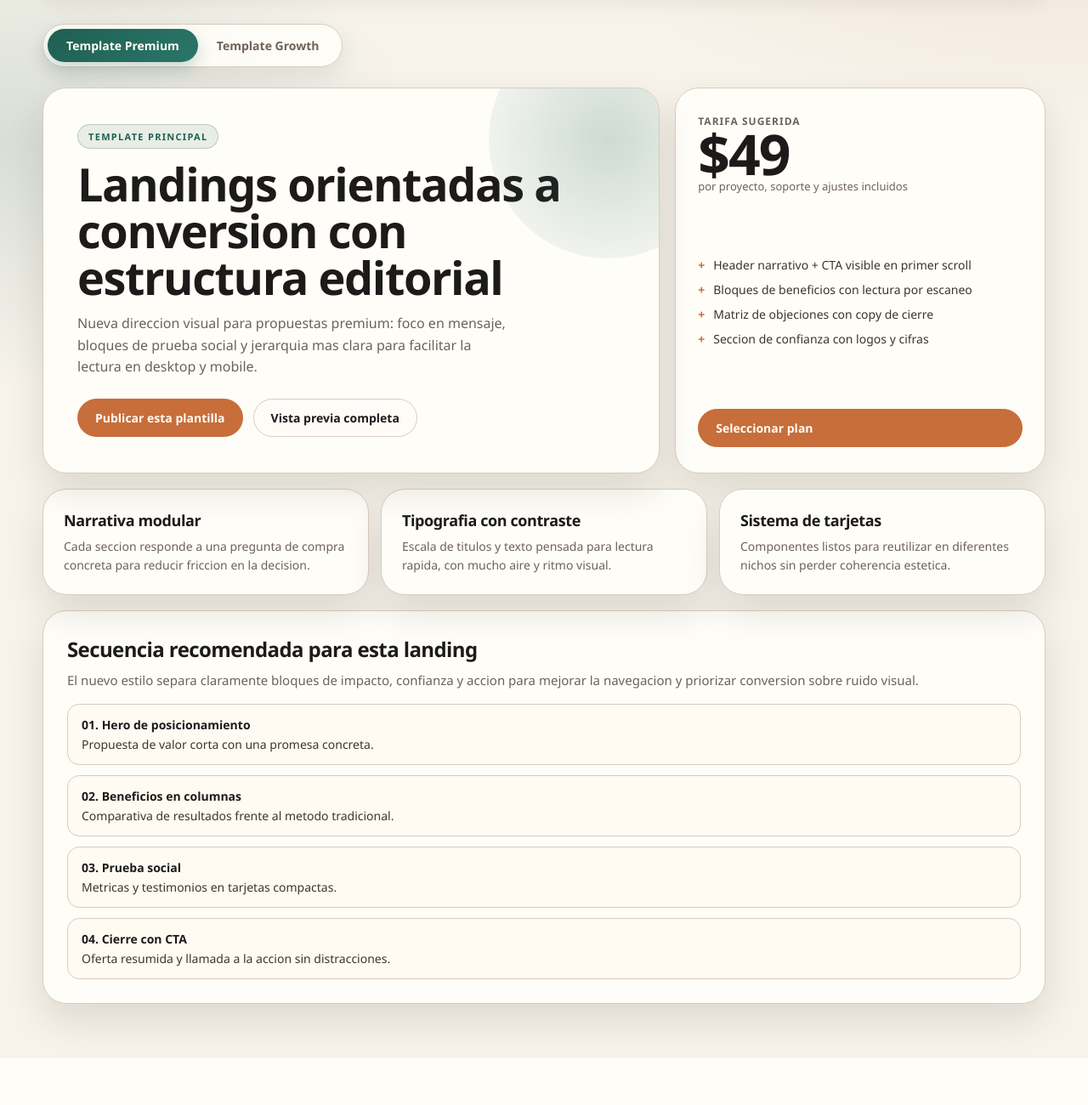
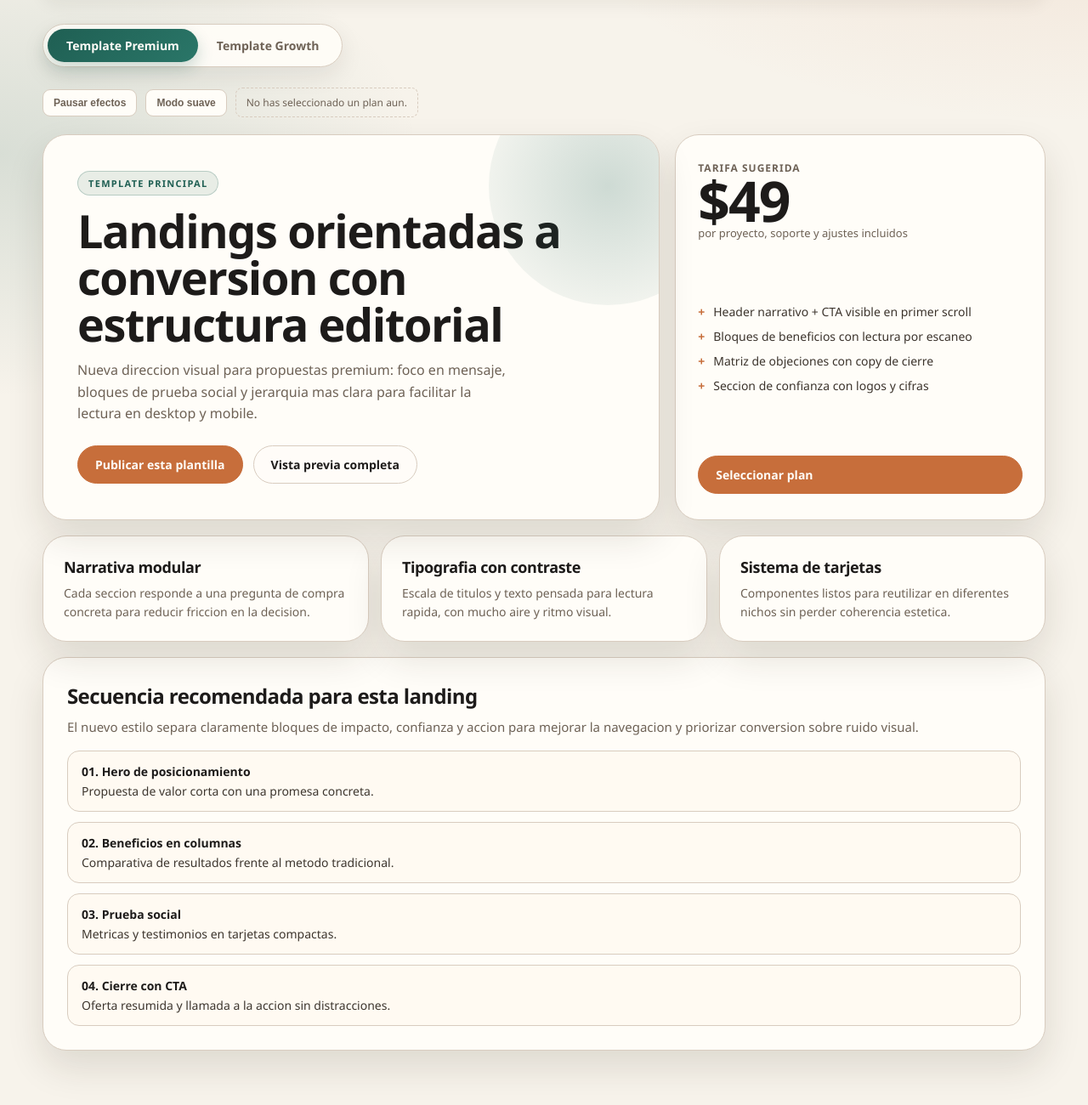
Before and after one commit to joseperguti/claudeMerge, a Django app: page /dashboard/ in a window 1280 px wide. Shown: the part 99-1399 px from the top of the page at 85% size. Before the commit the page ends 1344 px from the top, so only its background shows below. Run offline with Django 4.2, Linux system fonts and the light colour scheme; the visitor is signed in with stand-in values (Sample User, id 1).

Commit message:
feat(dashboard): añadir toolbar de efectos, toasts y atributos ARIA
- Estilos .fx-toolbar, .fx-btn y variantes hover/active
- Sistema de notificaciones .toast-stack y .toast
- Botones de control de efectos (pausar, modo suave) con data-fx-toggle
- Atributos ARIA en tabs-nav y tab-content para accesibilidad

Co-Authored-By: Claude Sonnet 4.6 <noreply@anthropic.com>

```diff
--- a/templates/accounts/dashboard.html
+++ b/templates/accounts/dashboard.html
@@ -463,6 +463,90 @@ body {
         font-size: clamp(26px, 9vw, 38px);
     }
 }
+
+.fx-toolbar {
+    display: flex;
+    align-items: center;
+    gap: 10px;
+    margin: 0 0 20px;
+    flex-wrap: wrap;
+}
+
+.fx-btn {
+    background: var(--card);
+    border: 1px solid var(--line);
+    color: var(--muted);
+    border-radius: 9px;
+    font-size: 12px;
+    font-weight: 700;
+    padding: 8px 12px;
+    cursor: pointer;
+    transition: color .2s, border-color .2s, transform .2s;
+}
+
+.fx-btn:hover {
+    color: var(--ink);
+    border-color: var(--clay);
+    transform: translateY(-1px);
+}
+
+.fx-btn.active {
+    color: var(--forest);
+    border-color: var(--forest);
+    box-shadow: 0 0 12px rgba(31, 95, 83, .2);
+}
+
+.selected-plan-indicator {
+    font-size: 12px;
+    color: var(--muted);
+    border: 1px dashed var(--line);
+    border-radius: 8px;
+    padding: 8px 12px;
+}
+
+.toast-stack {
+    position: fixed;
+    right: 20px;
+    bottom: 20px;
+    z-index: 10000;
+    display: flex;
+    flex-direction: column;
+    gap: 10px;
+    pointer-events: none;
+}
+
+.toast {
+    pointer-events: auto;
+    background: rgba(29, 27, 26, 0.94);
+    border: 1px solid var(--line);
+    color: var(--card);
+    border-radius: 10px;
+    padding: 12px 14px;
+    min-width: 260px;
+    max-width: 360px;
+    box-shadow: 0 10px 30px rgba(44, 30, 18, 0.3);
+    transform: translateY(8px);
+    opacity: 0;
+    transition: opacity .25s ease, transform .25s ease;
+}
+
+.toast.show { opacity: 1; transform: translateY(0); }
+
+.toast strong {
+    color: var(--forest-soft);
+    font-size: 12px;
+    letter-spacing: .3px;
+    text-transform: uppercase;
+    display: block;
+    margin-bottom: 2px;
+}
+
+.toast p { font-size: 13px; color: var(--sand); }
+
+@media (max-width: 900px) {
+    .fx-toolbar { margin-top: -6px; }
+    .selected-plan-indicator { width: 100%; }
+}
 {% endblock %}
 
 {% block content %}
@@ -475,12 +559,18 @@ body {
         </div>
     </nav>
 
-    <nav class="tabs-nav">
-        <a href="?tab=oferta1" class="tab-btn {% if tab == 'oferta1' %}active{% endif %}">Template Premium</a>
-        <a href="?tab=oferta2" class="tab-btn {% if tab == 'oferta2' %}active{% endif %}">Template Growth</a>
+    <nav class="tabs-nav" role="tablist" aria-label="Planes disponibles">
+        <a href="?tab=oferta1" class="tab-btn {% if tab == 'oferta1' %}active{% endif %}" data-tab-link="oferta1" role="tab" aria-selected="{% if tab == 'oferta1' %}true{% else %}false{% endif %}">Template Premium</a>
+        <a href="?tab=oferta2" class="tab-btn {% if tab == 'oferta2' %}active{% endif %}" data-tab-link="oferta2" role="tab" aria-selected="{% if tab == 'oferta2' %}true{% else %}false{% endif %}">Template Growth</a>
     </nav>
 
-    <section class="tab-content {% if tab == 'oferta1' %}active{% endif %}">
+    <div class="fx-toolbar">
+        <button type="button" class="fx-btn" data-fx-toggle="pause">Pausar efectos</button>
+        <button type="button" class="fx-btn" data-fx-toggle="reduced">Modo suave</button>
+        <div class="selected-plan-indicator" data-selected-plan>No has seleccionado un plan aun.</div>
+    </div>
+
+    <section class="tab-content {% if tab == 'oferta1' %}active{% endif %}" data-tab="oferta1" role="tabpanel">
         <div class="hero">
             <article class="hero-main">
                 <span class="badge">Template Principal</span>
@@ -539,7 +629,7 @@ body {
         </article>
     </section>
 
-    <section class="tab-content {% if tab == 'oferta2' %}active{% endif %}">
+    <section class="tab-content {% if tab == 'oferta2' %}active{% endif %}" data-tab="oferta2" role="tabpanel">
         <div class="hero">
             <article class="hero-main">
                 <span class="badge">Template Escalable</span>
```
